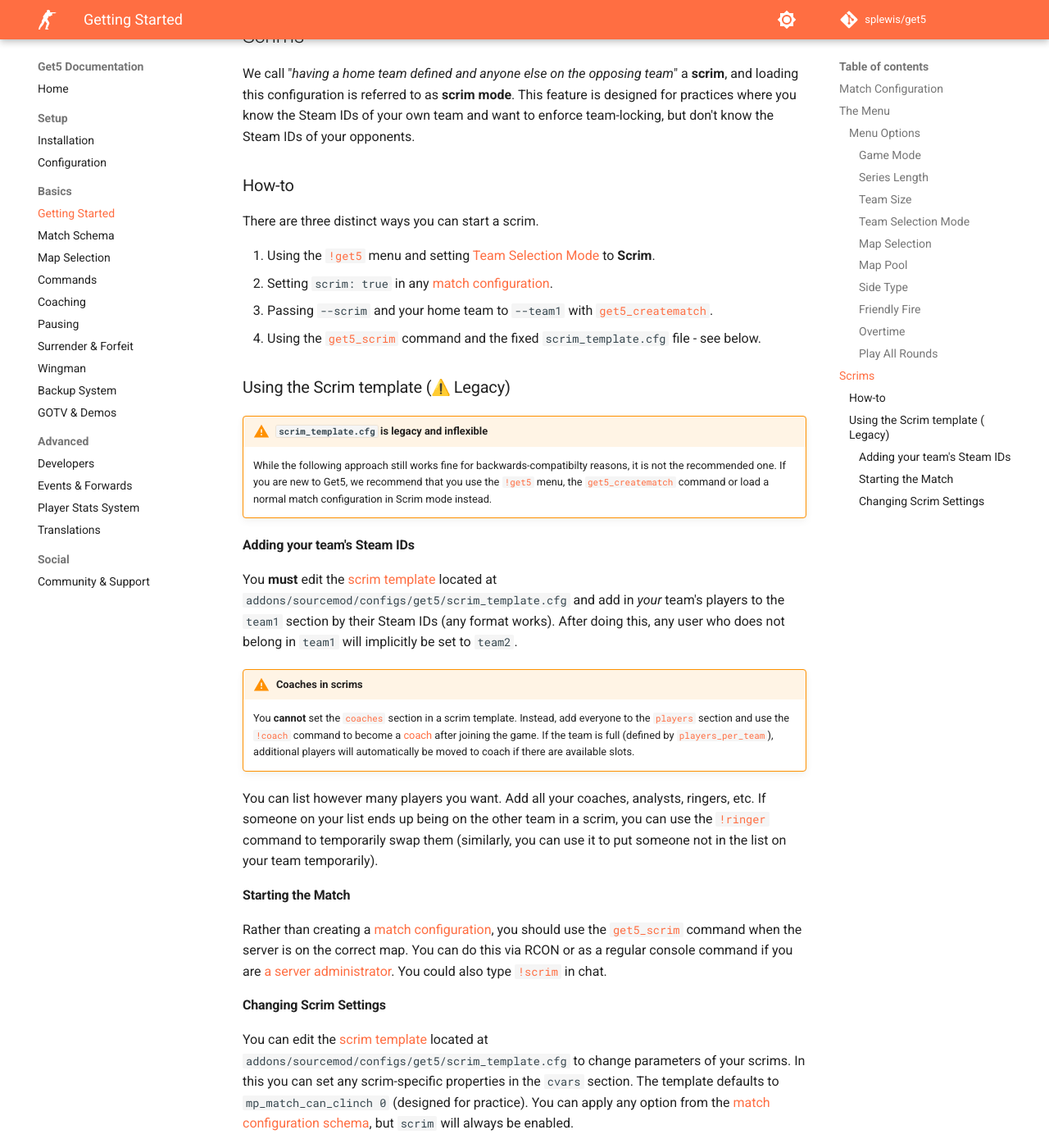
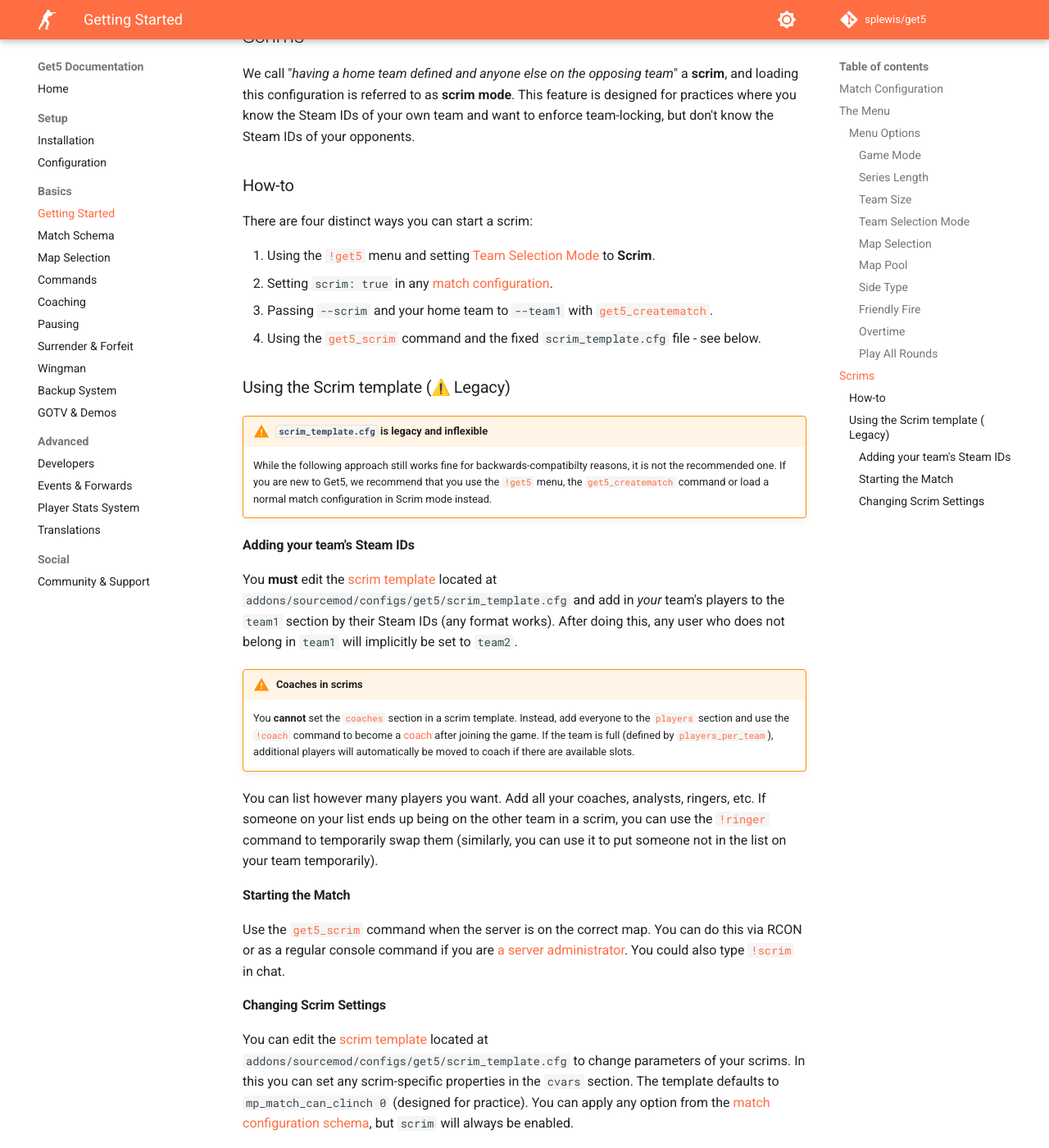
Before and after one commit to splewis/get5, an MkDocs documentation site: the page built from documentation/docs/getting_started.md, in a window 1280 px wide and 1400 px high, scrolled down 3007 px. Shown: the whole window at 82% size. Built offline with MkDocs 1.6.1 and Material for MkDocs 9.7.7, drawn with Linux system fonts in a browser that asks for light colours; emoji names are drawn with the system emoji font; comment, search, counter and statistics services are not loaded; the version menu is left out; some of the changed text lies outside the part shown.

```diff
--- a/documentation/docs/getting_started.md
+++ b/documentation/docs/getting_started.md
@@ -132,7 +132,7 @@
 
 ### How-to
 
-There are three distinct ways you can start a scrim.
+There are four distinct ways you can start a scrim:
 
 1. Using the [`!get5`](#get5-menu) menu and setting [Team Selection Mode](#team-selection-mode) to **Scrim**.
 2. Setting `scrim: true` in any [match configuration](../match_schema#schema).
@@ -169,8 +169,7 @@
 
 #### Starting the Match
 
-Rather than creating a [match configuration](../match_schema), you should
-use the [`get5_scrim`](../commands#get5_scrim) command when the server is on the correct map. You can do this via
+Use the [`get5_scrim`](../commands#get5_scrim) command when the server is on the correct map. You can do this via
 RCON or as a regular console command if you are [a server administrator](../installation#administrators).
 You could also type [`!scrim`](../commands#scrim) in chat.
 
```
Also changed, not shown: other parts of documentation/docs/getting_started.md (+1 -1 lines), 2 other files.
